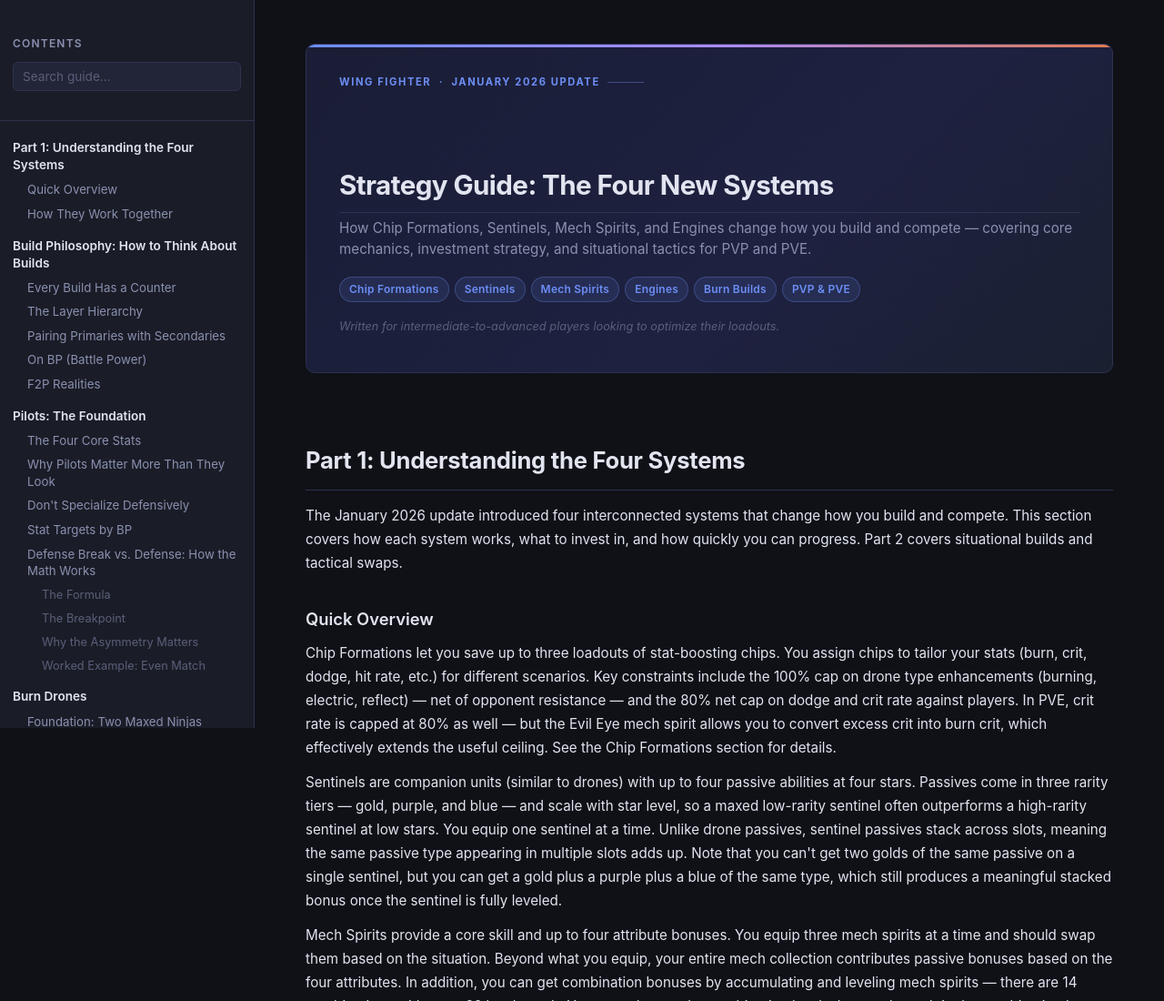
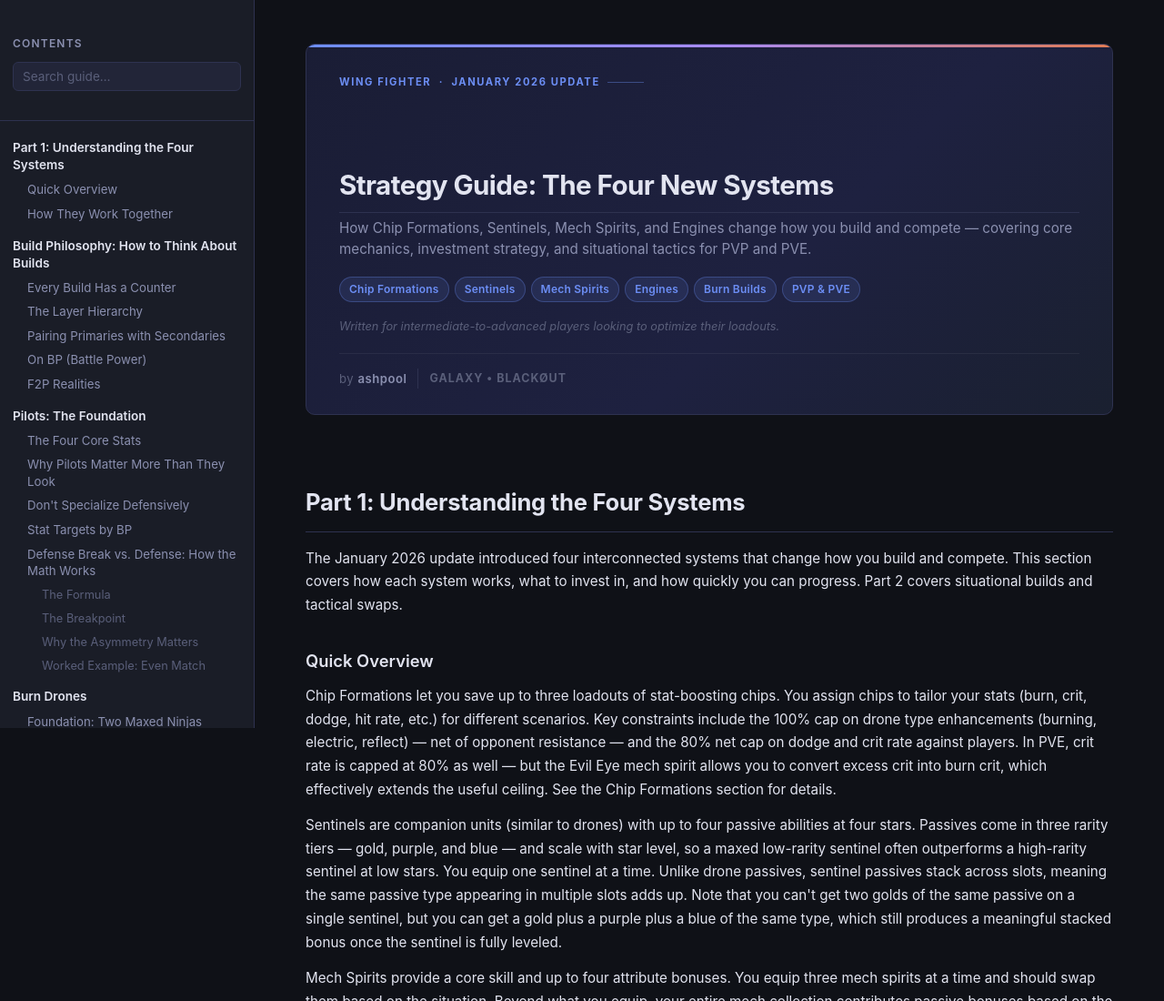
Before and after one commit to jlehrbaum/ashpool-strategy-guide, a plain HTML site: page index.html in a window 1280 px wide. Shown: the top 1100 px of the page at 91% size. Drawn offline with Linux system fonts and the light colour scheme.

Commit message:
Add author byline: ashpool / GALAXY BLACKOUT

```diff
--- a/index.html
+++ b/index.html
@@ -198,6 +198,33 @@
     margin-top: 4px;
     font-style: italic;
   }
+  .doc-byline {
+    display: flex;
+    align-items: center;
+    gap: 12px;
+    margin-top: 18px;
+    padding-top: 16px;
+    border-top: 1px solid rgba(255,255,255,0.06);
+  }
+  .doc-author {
+    font-size: 0.82rem;
+    font-weight: 600;
+    color: var(--text-muted);
+    letter-spacing: 0.04em;
+  }
+  .doc-author::before {
+    content: 'by ';
+    font-weight: 400;
+    color: var(--text-dim);
+  }
+  .doc-legion {
+    font-size: 0.78rem;
+    font-weight: 700;
+    letter-spacing: 0.08em;
+    color: var(--text-dim);
+    border-left: 1px solid var(--border);
+    padding-left: 12px;
+  }
 
   /* Headings */
   h1 {
@@ -397,6 +424,10 @@
       <span class="doc-chip">PVP &amp; PVE</span>
     </div>
     <p class="doc-meta">Written for intermediate-to-advanced players looking to optimize their loadouts.</p>
+    <div class="doc-byline">
+      <span class="doc-author">ashpool</span>
+      <span class="doc-legion">GALAXY &bull; BLACK&Oslash;UT</span>
+    </div>
   </div>
   <div id="content">
 <h1 id="part-1-understanding-the-four-systems">Part 1: Understanding the Four Systems</h1>
```
